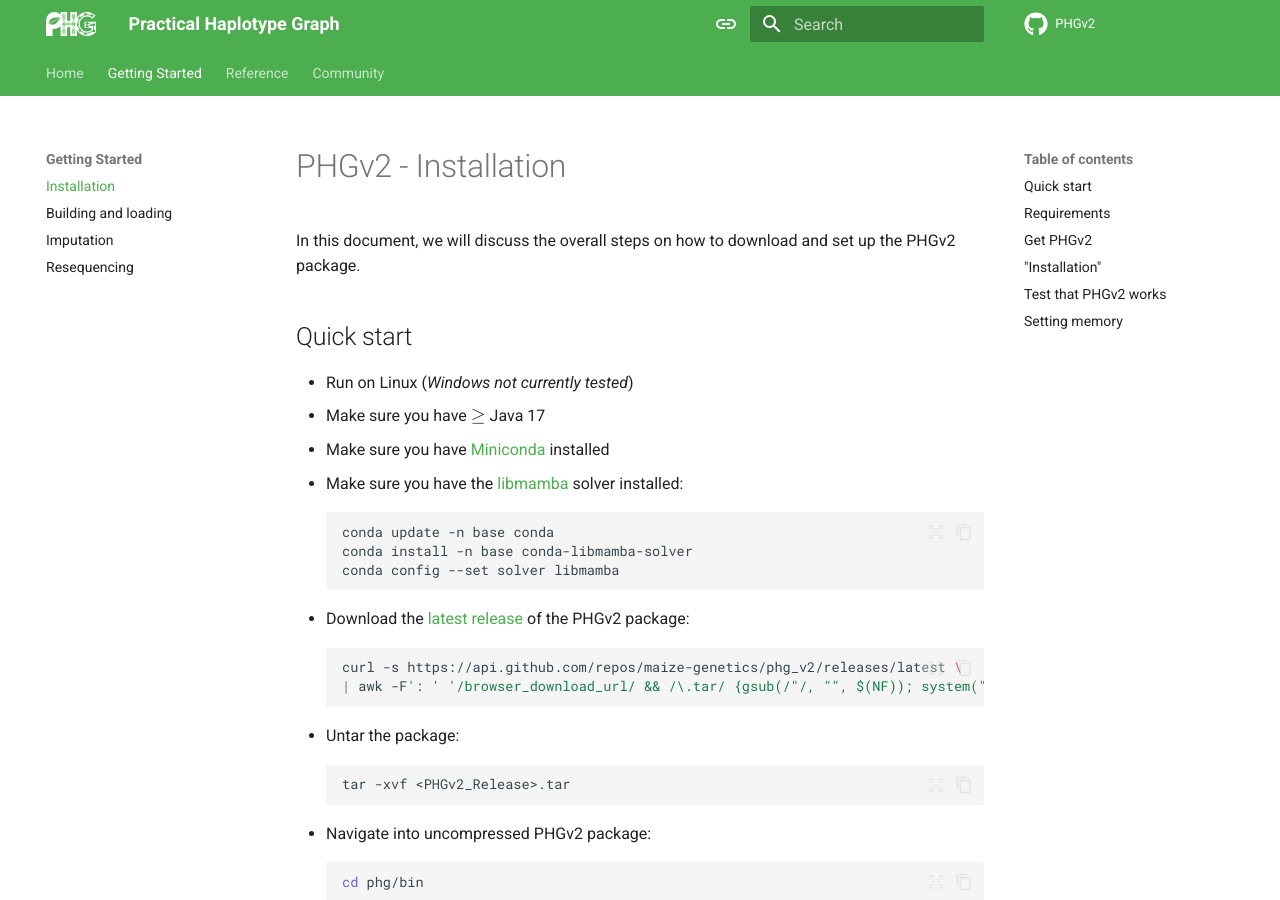
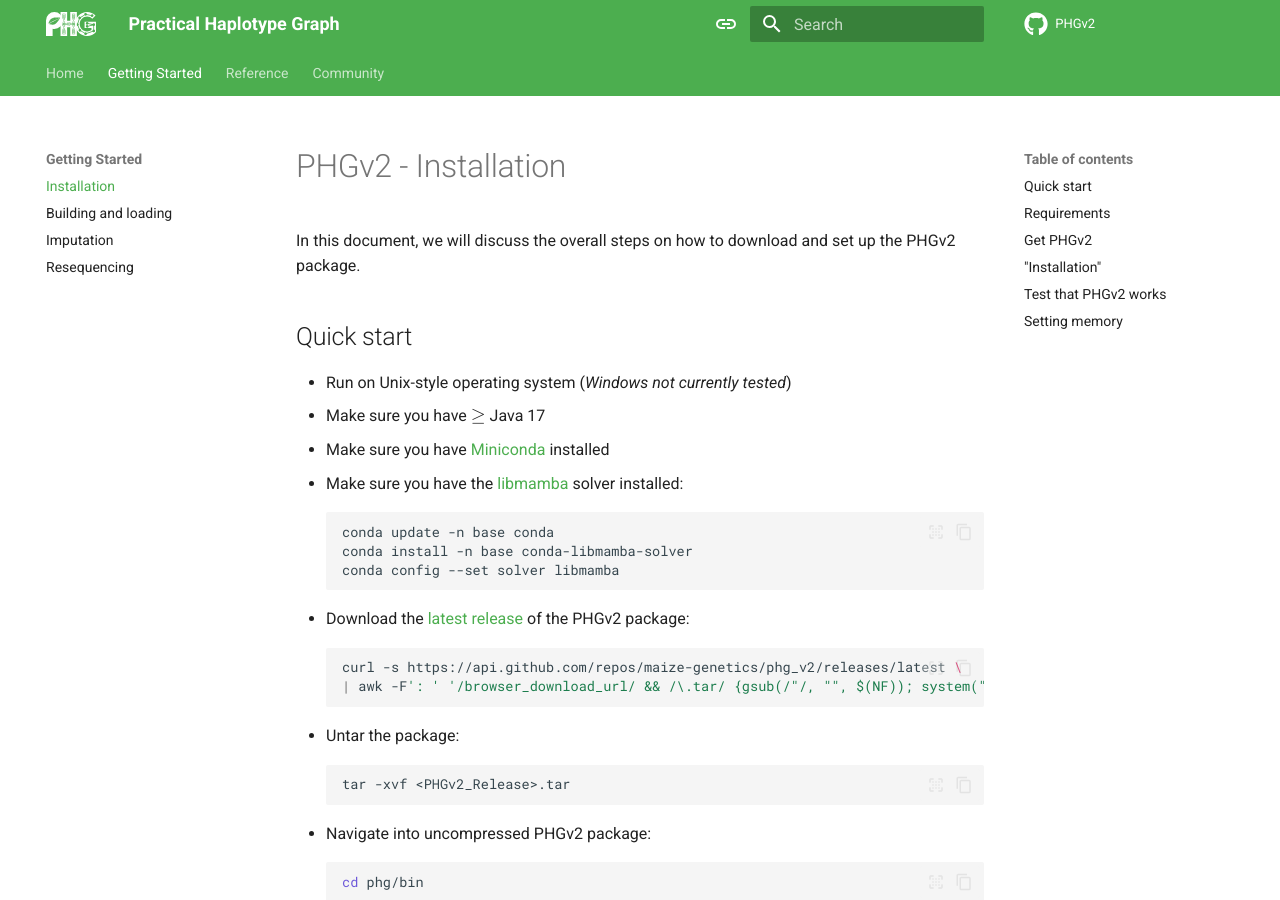
Before and after one commit to maize-genetics/phg_v2, an MkDocs documentation site: the page built from docs/installation.md, in a window 1280 px wide and 900 px high. Built offline with MkDocs 1.6.1 and Material for MkDocs 9.7.7, drawn with Linux system fonts in a browser that asks for light colours; comment, search, counter and statistics services are not loaded.

Commit message:
Updated installation requirements

```diff
--- a/docs/installation.md
+++ b/docs/installation.md
@@ -4,7 +4,7 @@
 to download and set up the PHGv2 package.
 
 ## Quick start
-* Run on Linux (_Windows not currently tested_)
+* Run on Unix-style operating system (_Windows not currently tested_)
 * Make sure you have $\geq$ Java 17
 * Make sure you have [Miniconda](https://docs.conda.io/projects/miniconda/en/latest/index.html#quick-command-line-install) installed
 * Make sure you have the [libmamba]() solver installed:
```
